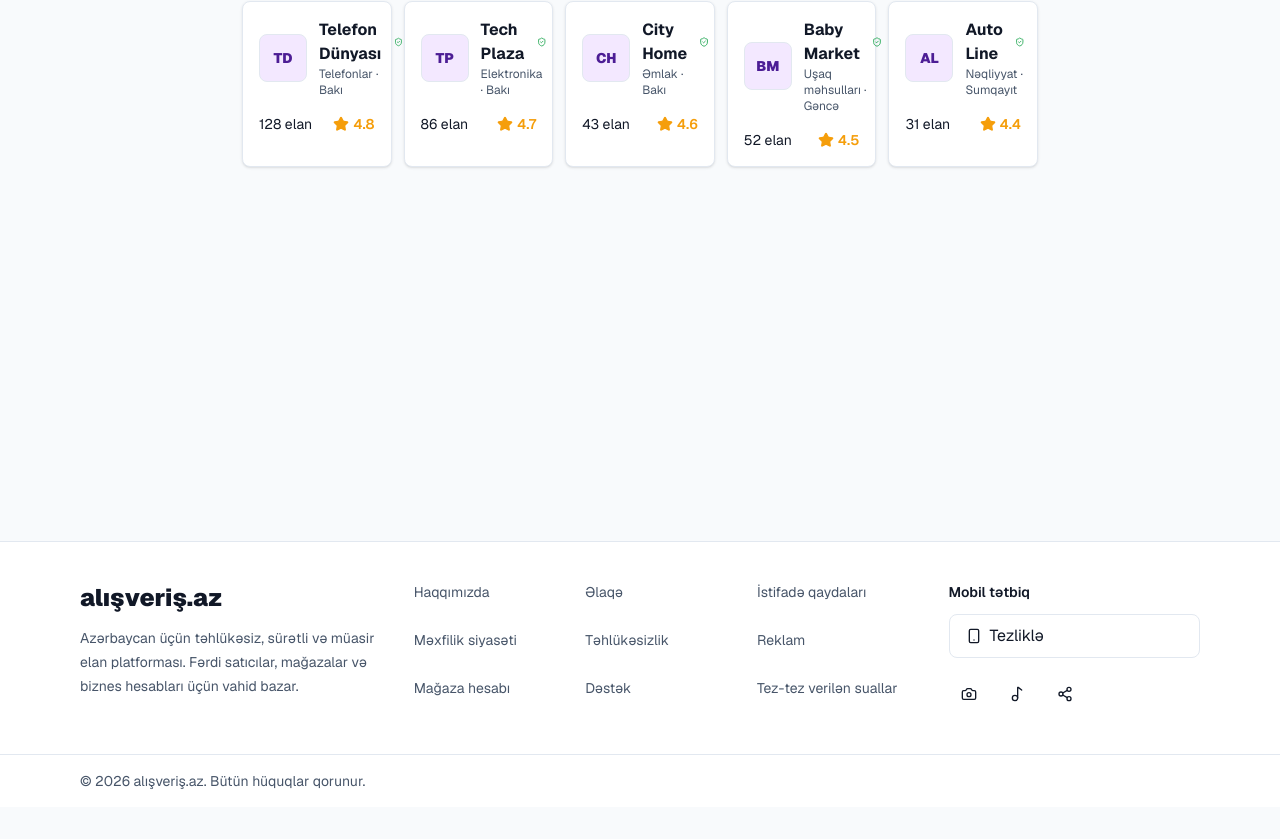
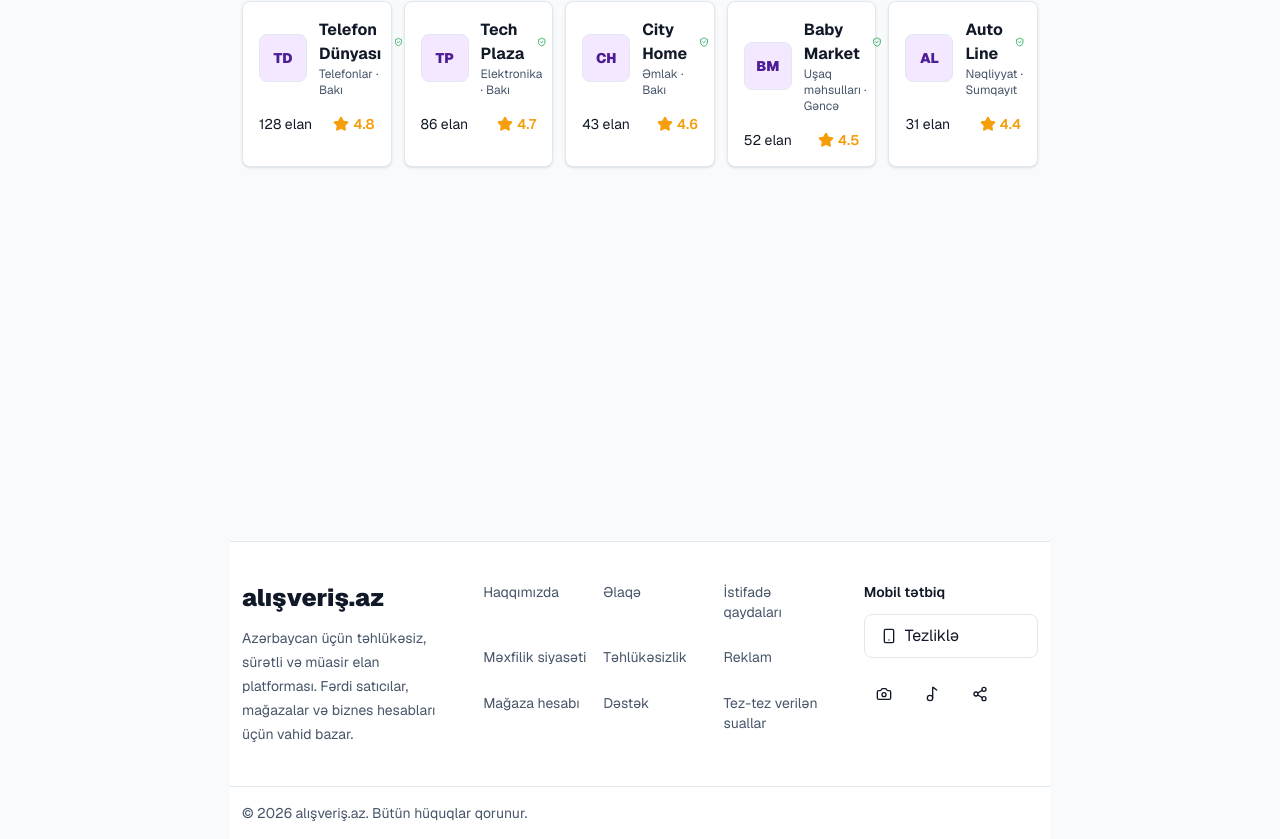
Before and after one commit to rustamovali0/alisveris, a Next.js app: page / in a window 1280 px wide. Shown: the part 2505-3344 px from the top of the page. Before the commit the page ends 3312 px from the top, so only its background shows below. Built offline with nearby package versions, Linux system fonts and the light colour scheme; no server answers.

Commit message:
Keep footer between ad rails

```diff
--- a/src/app/globals.css
+++ b/src/app/globals.css
@@ -236,6 +236,7 @@ textarea {
 }
 
 @media (min-width: 960px) and (max-width: 1279px) {
+  html:has([data-ad-rails="active"]) .site-footer,
   html:has([data-ad-rails="active"]) main {
     width: calc(100% - 268px);
     margin-inline: auto;
@@ -247,6 +248,7 @@ textarea {
 }
 
 @media (min-width: 1280px) and (max-width: 1535px) {
+  html:has([data-ad-rails="active"]) .site-footer,
   html:has([data-ad-rails="active"]) main {
     width: calc(100% - 460px);
     margin-inline: auto;
--- a/src/components/layout/footer.tsx
+++ b/src/components/layout/footer.tsx
@@ -44,7 +44,7 @@ export function Footer() {
   const footer = settings.footer;
 
   return (
-    <footer className="border-t border-border bg-card pb-20 md:pb-0">
+    <footer className="site-footer border-t border-border bg-card pb-20 md:pb-0">
       <div className="container-shell grid gap-8 py-10 lg:grid-cols-[1.2fr_2fr_1fr]">
         <div>
           <Link href="/" className="text-2xl font-black">
```
